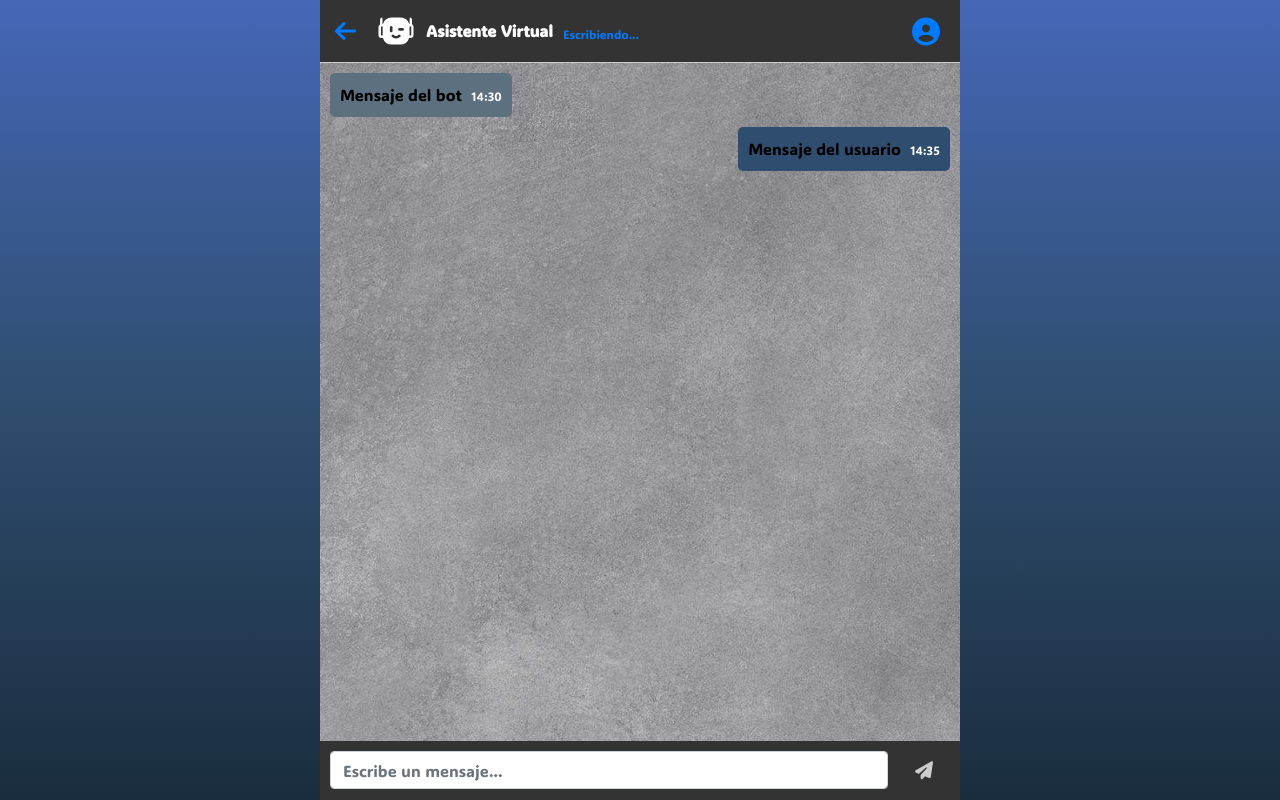
After one commit to oslianyabel/SOLUCIONES_DTEAM, a Django app: page /chatbot/ in a window 1280 px wide. The commit adds this page. Run offline with Django 4.2, Linux system fonts and the light colour scheme; data comes from the database, SQL or seed files in the repository; both versions use the stored data as it was after the commit; some libraries are stand-ins or nearby versions.

Commit message:
chatbot template

```diff
--- a/SOLUCIONES_DTEAM/urls.py
+++ b/SOLUCIONES_DTEAM/urls.py
@@ -14,11 +14,14 @@ handler404 = custom_page_not_found_view
 
 urlpatterns = [
     path('admin/', admin.site.urls),
-    path('services/<int:cat>', views.servicios, name='servicios'),
+    path('services/<int:category_id>', views.servicios, name='servicios'),
     path('service/<int:service_id>', views.servicio_detail, name='servicio-detail'),
     path('login/<int:service_id>', views.login_view, name='login_view'),
     path('register/<int:service_id>', views.register_view, name='register_view'),
     path('opinion/<int:service_id>', views.opinion, name='opinion'),
+    path('chatbot/', views.chatbot, name='chatbot'),
+    path('chatbot_admin/', views.chatbot_admin, name='chatbot_admin'),
+    path('chatbot/<int:service_id>', views.chatbot_service, name='chatbot_service'),
     path('', views.index, name='index'),
 ]
 
--- a/app/models.py
+++ b/app/models.py
@@ -146,6 +146,7 @@ class Catalogo(models.Model):
     skills = models.ImageField(upload_to='imagenes/index')
     action = models.ImageField(upload_to='imagenes/index')
     logo = models.ImageField(upload_to='imagenes/index', null=True, blank=True)
+    fondo_chatbot = models.ImageField(upload_to='imagenes', null=True, blank=True)
 
     def __str__(self):
         return self.nombre
--- /dev/null
+++ b/app/static/app/css/chatbot2.css
@@ -0,0 +1,158 @@
+  body {
+    background-image: linear-gradient(to bottom, #4567b7, #2f4d6e, #1a2d3f);
+    background-size: 100% 100%;
+    background-attachment: fixed;
+    font-family: ADLaM Display, Ubuntu !important;
+    font-weight: 400;
+  }
+
+  #chat-container {
+    background-color: #fff;
+    margin: auto;
+    padding: 0;
+    height: 100vh;
+    display: flex;
+    flex-direction: column;
+  }
+
+  #chat-messages {
+    background-color: #ccc;
+    background-size: cover;
+    background-position: center;
+    padding: 10px;
+    flex-grow: 1;
+    overflow-y: scroll;
+    display: flex;
+    flex-direction: column;
+  }
+
+  #chat-form {
+    display: flex;
+    justify-content: space-between;
+    background-color: #333;
+    padding: 10px;
+  }
+
+  #msg {
+    width: 90%;
+  }
+
+  #chat-form button[type="submit"] {
+    margin-right: 5px;
+    margin-left: 10px;
+    background-color: transparent;
+    border: none;
+    color: #ccc;
+    cursor: pointer;
+    font-size: large;
+    outline: none;
+    box-shadow: none;
+  }
+
+  #chat-header {
+    background-color: #333;
+    padding: 10px;
+    display: flex;
+    align-items: center;
+    justify-content: left;
+    border-bottom: 1px solid #ccc;
+  }
+
+  #back {
+    margin-right: 20px;
+    margin-left: 5px;
+    font-size: 24px;
+  }
+
+  #chat-header img {
+    margin-right: 10px;
+    border-radius: 50%;
+  }
+
+  #nombre-usuario {
+    margin-right: 10px;
+    font-weight: bold;
+    color: #fff;
+  }
+
+  #estado-usuario {
+    color: #007BFF;
+    font-size: 12px;
+    margin-top: 5px;
+  }
+
+  #login-container {
+    display: flex;
+    justify-content: flex-end;
+  }
+
+  #login-button {
+    margin-right: 10px;
+    border: none;
+    padding: 0;
+    font-size: 28px;
+    cursor: pointer;
+  }
+
+  .user-sms {
+    background-color: #2f4d6e;
+    color: #000;
+    padding: 10px;
+    margin-left: auto;
+    margin-bottom: 10px !important;
+    border-radius: 5px;
+    text-align: left;
+    max-width: 50%;
+  }
+
+  .bot-sms {
+    background-color: #5c7080;
+    color: #000;
+    padding: 10px;
+    margin-right: auto;
+    margin-bottom: 10px !important;
+    border-radius: 5px;
+    text-align: left;
+    max-width: 50%;
+  }
+
+  #chat-messages small {
+    margin-left: 5px;
+    font-size: 12px;
+    color: #fff;
+  }
+
+  @media (max-width: 768px){
+    #chat-header {
+      padding: 5px;
+    }
+
+    #back {
+      margin-left: 10px;
+      font-size: 18px;
+    }
+
+    #nombre-usuario {
+      font-size: 14px;
+      font-weight: 400;
+      line-height: normal;
+    }
+
+    #chat-header img {
+      width: 30px;
+      height: 30px;
+    }
+
+    #estado-usuario {
+      font-size: 9px;
+      margin-bottom: 0;
+    }
+
+    #login-container {
+      font-size: 16px;
+    }
+
+    #chat-messages small {
+      font-size: 10px;
+    }
+  }
--- /dev/null
+++ b/app/templates/chatbot.html
@@ -0,0 +1,90 @@
+<!DOCTYPE html>
+<html lang="en">
+<head>
+  {% load static %}
+  <meta charset="UTF-8">
+  <meta name="viewport" content="width=device-width, initial-scale=1.0">
+  <link rel="stylesheet" href="https://maxcdn.bootstrapcdn.com/bootstrap/4.5.2/css/bootstrap.min.css">
+  <link rel="stylesheet" href="{% static 'app/css/chatbot2.css' %}">
+  <link rel="stylesheet" href="{% static 'app/font-awesome/css/all.css' %}">
+  <link href={{catalogo.logo.url}} rel="icon">
+  <link href={{catalogo.logo.url}} rel="apple-touch-icon">
+  <style>
+    @font-face {
+      font-family: Ubuntu;
+      src: url(../static/app/fonts/ubuntu/Ubuntu-Regular.ttf)
+    }
+
+    @font-face {
+      font-family: ADLaM Display;
+      src: url(../static/app/fonts/ADLaM_Display/ADLaMDisplay-Regular.ttf)
+    }
+
+    #chat-messages {
+      background-image: url({{catalogo.fondo_chatbot.url}}) !important;
+    }
+  </style>
+  <title>ChatBot</title>
+</head>
+<body>
+  <div id="chat-container" class="col-12 col-sm-6">
+    <div id="chat-header">
+      <a href="javascript:history.back()" id="back"><i class="fas fa-arrow-left"></i></a>
+      <img src="{% static 'app/svg/robot-wink-fill.svg' %}" width="40" height="40" alt="Review" style="filter: invert(100%);">
+      <span id="nombre-usuario">Asistente Virtual</span>
+      <span id="estado-usuario">Escribiendo...</span>
+      <div id="login-container" style="margin-left: auto;">
+        <a id="login-button" class=""><i class="fas fa-user-circle"></i></a>
+      </div>
+    </div>
+
+    <div id="chat-messages">
+      <!-- Mensajes del bot -->
+      <p class="mb-0 bot-sms">
+        Mensaje del bot
+        <small>14:30</small>
+      </p>
+      <!-- Mensajes del usuario -->
+      <p class="mb-0 user-sms">
+        Mensaje del usuario
+        <small>14:35</small>
+      </p>
+    </div>
+
+    <form id="chat-form">
+      <input type="text" id="msg" class="form-control" placeholder="Escribe un mensaje...">
+      <button type="submit" class="btn btn-primary"><i class="fas fa-paper-plane"></i></button>
+    </form>
+  </div>
+
+  <script src="https://code.jquery.com/jquery-3.5.1.min.js"></script>
+  <script>
+    $(document).ready(function(){
+        $('#chat-form').submit(function(e){
+            e.preventDefault();
+            var msg = $('#msg').val();
+            $('#chat-messages').append('<p class="mb-0 user-sms"><b>Tú:</b> ' + msg + '<small>' + '14:35' + '</small></p>');
+            $('#msg').val('');
+            $.ajax({
+                url: "{% url 'chatbot' %}",
+                method: 'POST',
+                data: {Body: msg},
+                headers: {'X-CSRFToken': '{{ csrf_token }}'},
+                success: function(response){
+                  if (response.status === 'success') {
+                    $('#chat-messages').append('<p class="mb-0 bot-sms"><b>Bot:</b> ' + response.text + '<small>' + '14:35' + '</small></p>');
+                    $("#chat-messages").scrollTop($("#chat-messages")[0].scrollHeight);
+                  } else {
+                    alert('Error: ' + response.error);
+                  }
+                },
+                error: function(xhr, status, error){
+                  console.error(error);
+                  alert('Error al enviar el mensaje');
+                }
+            });
+        });
+    });
+  </script>
+</body>
+</html>
--- a/app/views.py
+++ b/app/views.py
@@ -3,7 +3,7 @@ from django.contrib.auth import authenticate, login
 from django.contrib.auth.forms import UserCreationForm, AuthenticationForm
 from django.urls import reverse
 from django.contrib import messages
-from django.http import Http404
+from django.http import Http404, HttpResponseForbidden, JsonResponse
 from .forms import *
 from .models import *
 
@@ -12,7 +12,7 @@ def index(request):
     sn = SobreNosotros.objects.filter(activo=True)[0]
     pot = Potencialidad.objects.filter(activo=True)[:3]
     skills = Skill.objects.filter(activo=True)[:4]
-    cat = Categoria.objects.filter(activo=True)[:3]
+    cat = Categoria.objects.filter(activo=True)
     all = Servicio.objects.all()
     ej = [servicio for servicio in all if servicio.imagen and servicio.imagen.url != 'imagenes/servicios/nombre.jpg'][:9]
     team = Equipo.objects.filter(activo=True)[:4]
@@ -35,11 +35,12 @@ def index(request):
     return render(request, 'index.html', context)
 
 
-def servicios(request, cat):
-    if cat > 3 or cat < 1:
+def servicios(request, category_id):
+    try:
+        categoria = Categoria.objects.get(id = category_id)
+        serv = Servicio.objects.filter(categoria = categoria, activo=True).order_by('imagen')
+    except Categoria.DoesNotExist:
         serv = Servicio.objects.filter(activo=True).order_by('imagen')
-    else:
-        serv = Servicio.objects.filter(categoria = cat, activo=True).order_by('imagen')
 
     catalogo = Catalogo.objects.filter(activo=True)[0]
     contacto = Contacto.objects.filter(activo=True)[0]
@@ -153,3 +154,31 @@ def opinion(request, service_id):
         'range_1_5': range(1, 6)
     }
     return render(request, 'opinion.html', context)
+
+
+def chatbot(request):
+    if request.method == 'POST':
+        msg = request.POST["Body"]
+        return JsonResponse({'text': msg, "status": "success"})
+
+    catalogo = Catalogo.objects.filter(activo=True)[0]
+    context = {
+        "catalogo": catalogo,
+    }
+    return render(request, 'chatbot.html', context)
+
+
+def chatbot_service(request, service_id):
+    catalogo = Catalogo.objects.filter(activo=True)[0]
+    context = {
+        "catalogo": catalogo,
+    }
+    return render(request, 'chatbot.html', context)
+
+
+def chatbot_admin(request):
+    catalogo = Catalogo.objects.filter(activo=True)[0]
+    context = {
+        "catalogo": catalogo,
+    }
+    return render(request, 'chatbot.html', context)
```
Also changed, not shown: app/assistant.py (added, +95 -0 lines), app/static/app/css/servicios2.css (renamed from app/static/app/css/servicios.css, +27 -0 lines), app/static/app/css/style3.css (renamed from app/static/app/css/style2.css, +29 -1 lines), app/templates/base.html (+5 -3 lines), app/templates/index.html (+27 -25 lines), app/templates/servicio-detail.html (+4 -5 lines), app/templates/servicios.html (+5 -3 lines), app/migrations/0031_catalogo_fondo_chatbot.py (added), db.sqlite3, media/imagenes/_ Purple Aesthetic.jpg (added), media/imagenes/chatbot.jpg (added), 1 other file.
